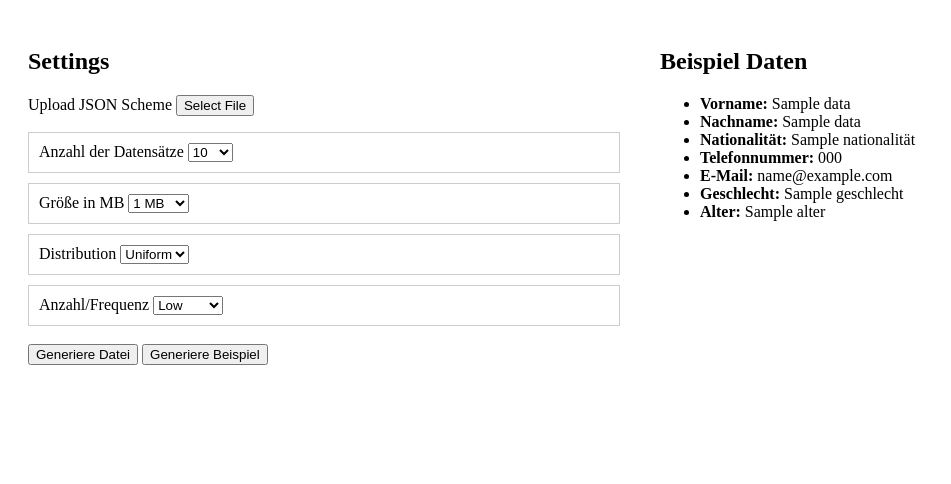
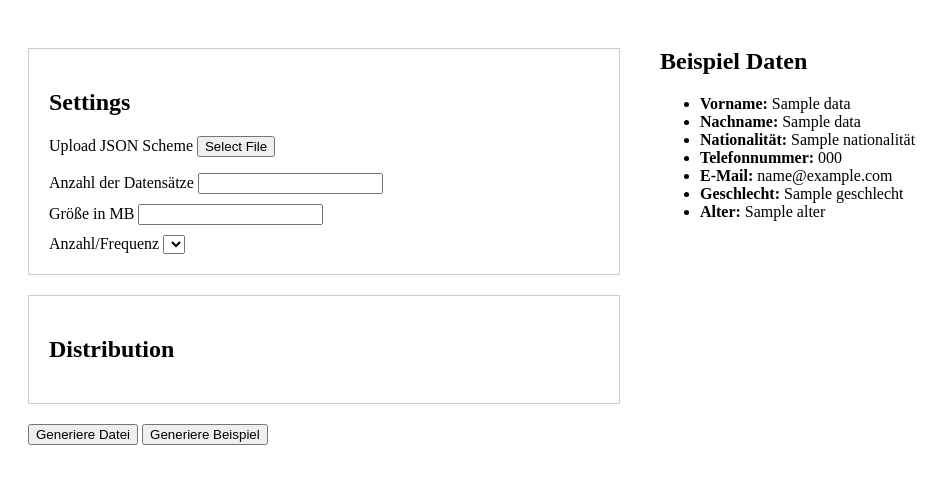
Before and after one commit to Macromedia-Hamburg/DataGeneration, a Flask app: template Project/templates/testgen.html in a window 1280 px wide. Shown: the top 484 px of the page, without its empty margins (0-951 px from the left). Run offline with Flask 3, Linux system fonts and the light colour scheme; the template is opened without the code that fills it: most values are stand-ins (such as "Sample title", 1, 10 or a date in 2020); lists and menus that the app fills with data are empty.

Commit message:
Updated Frontend

```diff
--- a/Project/main.py
+++ b/Project/main.py
@@ -69,9 +69,6 @@ def upload_json():
         # Temporäre Rückmeldungen/////////// MUSS NOCH DURCH RICHTIGE ERSETZT WERDEN SOBALD DATEIN GENERIERT WERDEN
         return jsonify({"message": "File successfully uploaded and processed."}), 200
 
-    else:
-        return jsonify({"error": "Invalid file format. Please upload a .json file."}), 400
-
 
 if __name__ == "__main__":
     app.run(debug=False)
--- a/Project/templates/testgen.html
+++ b/Project/templates/testgen.html
@@ -16,17 +16,45 @@
         h1, h2 {
             font-size: 24px;
         }
-        #left-container, #right-container {
+        #left-container {
+            width: 50%;
+            padding: 20px;
+            display: flex;
+            flex-direction: column;
+        }
+        #settings-container, #distribution-container {
+            margin-top: 20px;
+            width: 100%;
+            padding: 20px;
+            border: 1px solid #ccc;
+            box-sizing: border-box;
+        }
+        .tab {
+            margin-top: 10px;
+        }
+        #right-container {
             width: 50%;
             padding: 20px;
         }
-        #settings-container {
+        #action-buttons {
             margin-top: 20px;
         }
-        .tab {
-            border: 1px solid #ccc;
-            padding: 10px;
-            margin-top: 10px;
+        /* CSS-Flexbox-Styling für den Distributionscontainer */
+        #schemaInfo {
+            display: flex;
+            flex-direction: column;
+        }
+        #schemaInfo div {
+            display: flex;
+            justify-content: space-between;
+            align-items: center; /* Zentrierung von Inhalten */
+            margin-bottom: 10px;
+            border-bottom: 1px solid #ccc; /* Dezente Linie unter jedem Eintrag */
+            padding-bottom: 5px; /* Geringer Abstand unter jeder Linie */
+        }
+        #schemaInfo p {
+            font-size: 16px; /* Ändere die Schriftgröße nach Bedarf */
+            margin-right: 10px; /* Füge einen Abstand zwischen dem Text und dem Dropdown-Menü hinzu */
         }
     </style>
 </head>
@@ -43,39 +71,26 @@
 
                 <div class="tab">
                     <label for="numRecords">Anzahl der Datensätze</label>
-                    <select id="numRecords" name="numRecords">
-                        <option value="10">10</option>
-                        <option value="50">50</option>
-                        <option value="100">100</option>
-                    </select>
+                    <input type="number" id="numRecords" name="numRecords" min="1">
                 </div>
                 <div class="tab">
                     <label for="fileSize">Größe in MB</label>
-                <select id="fileSize">
-                    <option value="1">1 MB</option>
-                    <option value="5">5 MB</option>
-                    <option value="10">10 MB</option>
-                </select>
-            </div>
-            <div class="tab">
-                <label for="distribution">Distribution</label>
-                <select id="distribution">
-                    <option value="uniform">Uniform</option>
-                    <option value="normal">Normal</option>
-                    <option value="custom">Custom</option>
-                </select>
+                    <input type="number" id="fileSize" name="fileSize" min="1">
                 </div>
                 <div class="tab">
                     <label for="freq">Anzahl/Frequenz</label>
-                <select id="freq">
-                    <option value="low">Low</option>
-                    <option value="medium">Medium</option>
-                    <option value="high">High</option>
-                </select>
+                    <select id="freq"></select>
+                </div>
+            </form>
         </div>
 
-            <br>
+        <div id="distribution-container">
+            <h2>Distribution</h2>
+            <!-- Hier werden die Namen aus dem JSON-Schema und das Dropdown-Menü "Normal" angezeigt -->
+            <div id="schemaInfo"></div>
+        </div>
 
+        <div id="action-buttons">
             <button id="generateFileBtn">Generiere Datei</button>
             <button type="button" id="generateExampleBtn" onclick="location.reload();">Generiere Beispiel</button>
         </div>
@@ -96,11 +111,38 @@
 
     <script>
         document.getElementById('jsonFile').addEventListener('change', function() {
+            const fileInput = this;
+            const filePath = fileInput.value;
+
             // Hier können Sie die Logik für den Datei-Upload verarbeiten
-            const filePath = this.value; // Der Pfad der ausgewählten Datei
             document.getElementById('filePath').textContent = filePath;
-            console.log(filePath);
+
+            // Lese das hochgeladene JSON-Schema ein
+            const reader = new FileReader();
+            reader.onload = function(e) {
+                const jsonData = JSON.parse(e.target.result);
+
+                // Zeige die Namen aus dem JSON-Schema und das Dropdown-Menü "Normal" im Distributionscontainer an
+                displaySchemaInfo(jsonData);
+            };
+
+            reader.readAsText(fileInput.files[0]);
         });
+
+        function displaySchemaInfo(jsonData) {
+            const distributionContainer = document.getElementById('distribution-container');
+            const schemaInfoContainer = document.getElementById('schemaInfo');
+            schemaInfoContainer.innerHTML = ''; // Leere den Container zuerst
+
+            for (const property in jsonData.properties) {
+                if (jsonData.properties.hasOwnProperty(property)) {
+                    const propertyName = property;
+                    const infoElement = document.createElement('div');
+                    infoElement.innerHTML = `<p>${propertyName}</p><select><option>Normal</option></select>`;
+                    schemaInfoContainer.appendChild(infoElement);
+                }
+            }
+        }
 
         document.getElementById('generateFileBtn').addEventListener('click', function() {
             // Logik für das Generieren der Datei hier
```
Lines whose indentation alone changed are shown as unchanged.
